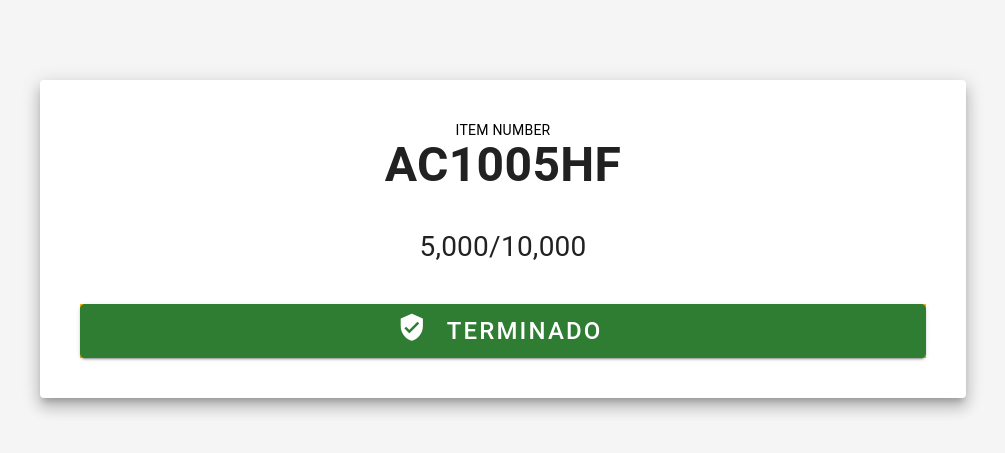
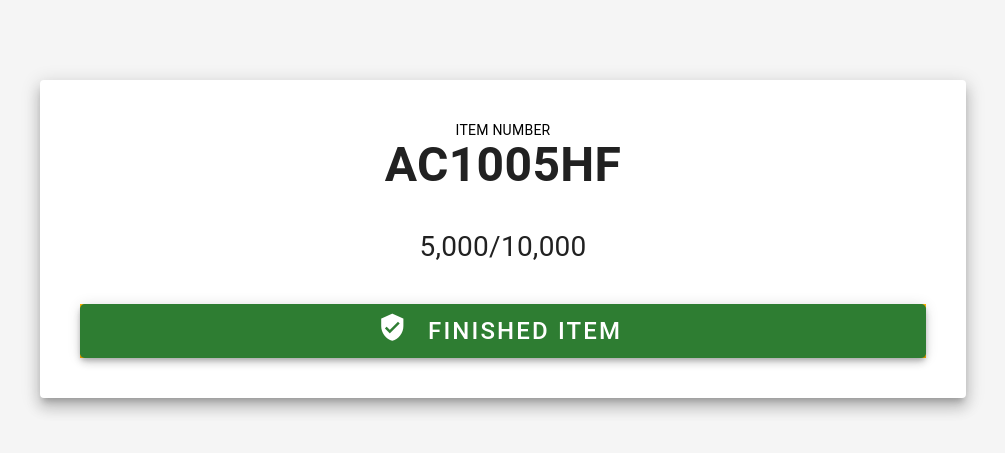
Before and after one commit to joseluis-gc/assembly-automation, a PHP site: page /assembly-automation/Button/button.php in a window 1280 px wide. Shown: the top 453 px of the page, without its empty margins (137-1142 px from the left). Run offline with PHP 8.4, Linux system fonts and the light colour scheme.

Commit message:
Button component

```diff
--- a/Button/button.php
+++ b/Button/button.php
@@ -24,11 +24,11 @@
                             <h3 class="mb-5 mt-5">5,000/10,000</h3>
                         </div>
                         <div class="d-grid gap-2 bg-warning">
-                            <button class="btn btn-raised-success btn-xl btn-lg" type="button">
-                               <span style="width: 100%; display: block; margin: auto;">
+                            <button class="btn btn-raised-success shadow-5 ripple-info btn-xl btn-lg" type="button">
+                                <span style="width: 100%; display: block; margin: auto;">
                                     <i class="leading-icon material-icons">verified_user</i>
-                                Terminado
-                            </span>
+                                    Finished item
+                                </span>
                             </button>
                         </div>
                     </div>
```
